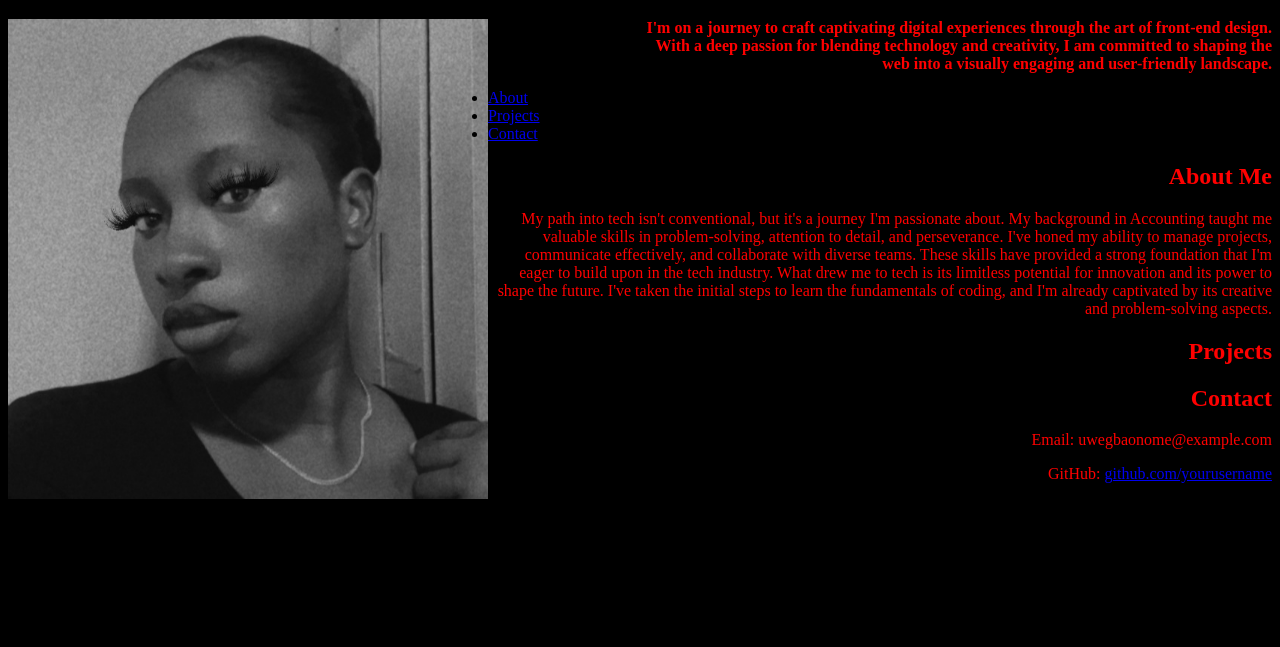
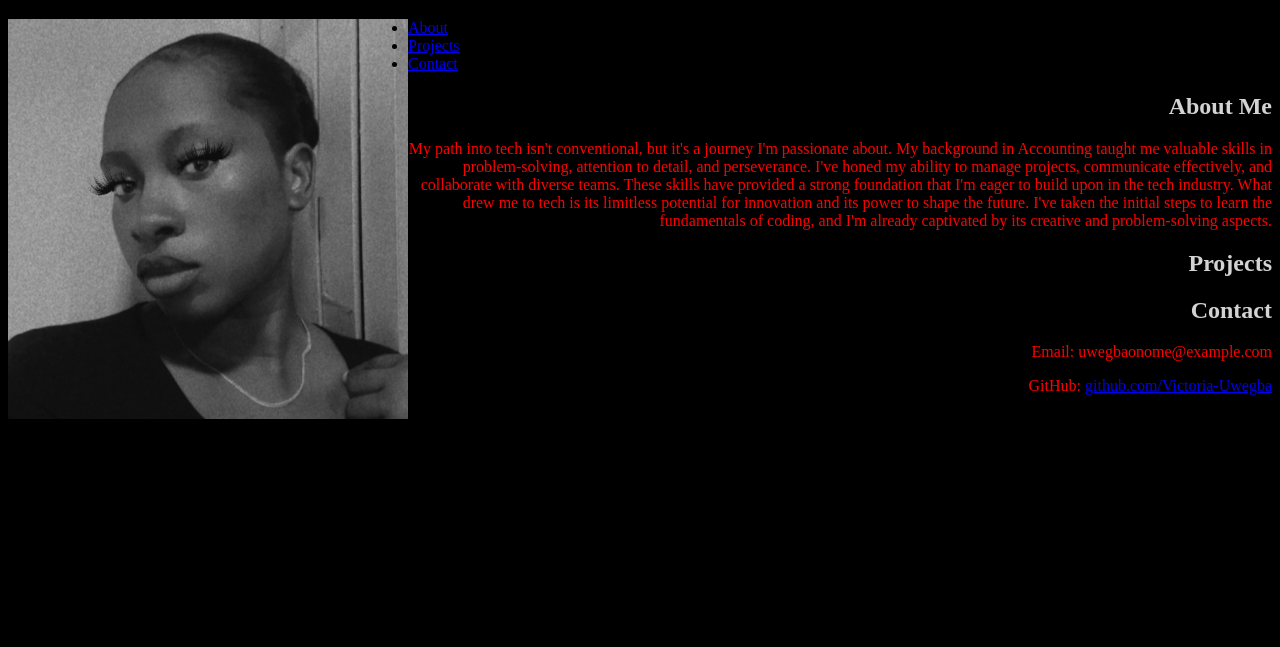
Before and after one commit to Victoria-Uwegba/VictoriaUwegba.-Portfolio, a plain HTML site: page index.html in a window 1280 px wide. Shown: the part 153-800 px from the top of the page. Drawn offline with Linux system fonts and the light colour scheme.

Commit message:
Update index.html

```diff
--- a/index.html
+++ b/index.html
@@ -14,7 +14,7 @@ h1 {
    text-align:right;
    }
 h2 {
-   color:red;
+   color:lightgray;
    text-align:right;
    }
 p {
@@ -28,13 +28,7 @@ p {
 <h2>Hi there!<h2>
 
 <h1>You can call me Victoria</h1>
-
-<p>
-<img src="vic.jpg.jpg" alt="victoria in black and white" style="float:left;width:480px;height:480px;">
-<b>
-I'm on a journey to craft captivating digital experiences through the art of front-end design.<br> With a deep passion for blending technology and creativity, I am committed to shaping the <br> web into a visually engaging and user-friendly landscape.
-</b>
-</p>
+<img src="vic.jpg.jpg" alt="victoria in black and white" style="float:left;width:400px;height:400px;">
  <header>
   <nav>
             <ul>
@@ -55,10 +49,8 @@ What drew me to tech is its limitless potential for innovation and its power to
   <section id="contact">
         <h2>Contact</h2>
         <p>Email: uwegbaonome@example.com</p>
-        <p>GitHub: <a href="https://github.com/Victoria-Uwegba">github.com/yourusername</a></p>
+        <p>GitHub: <a href="https://github.com/Victoria-Uwegba">github.com/Victoria-Uwegba</a></p>
     </section>
-
-
 
 </body>
 </html>
```
